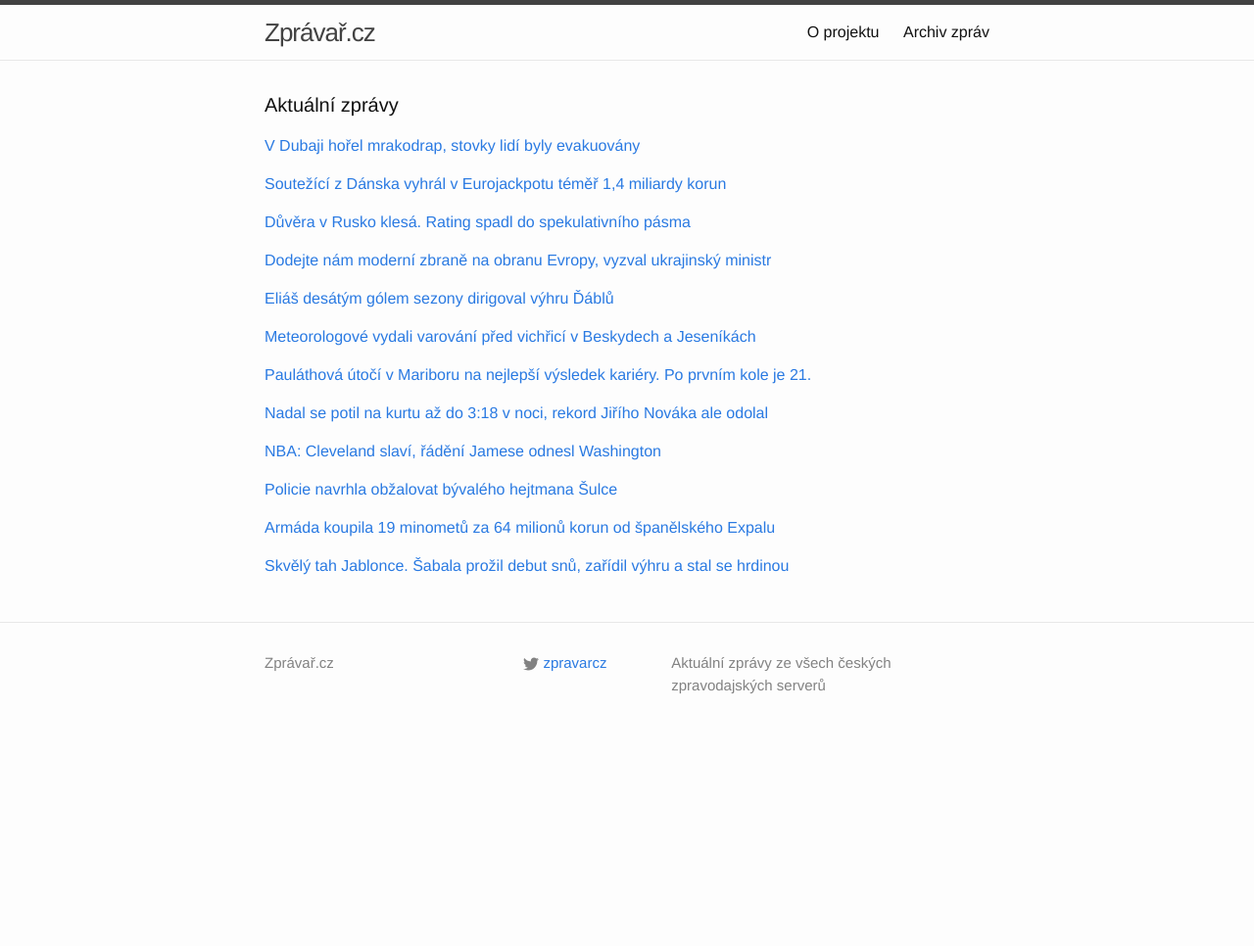
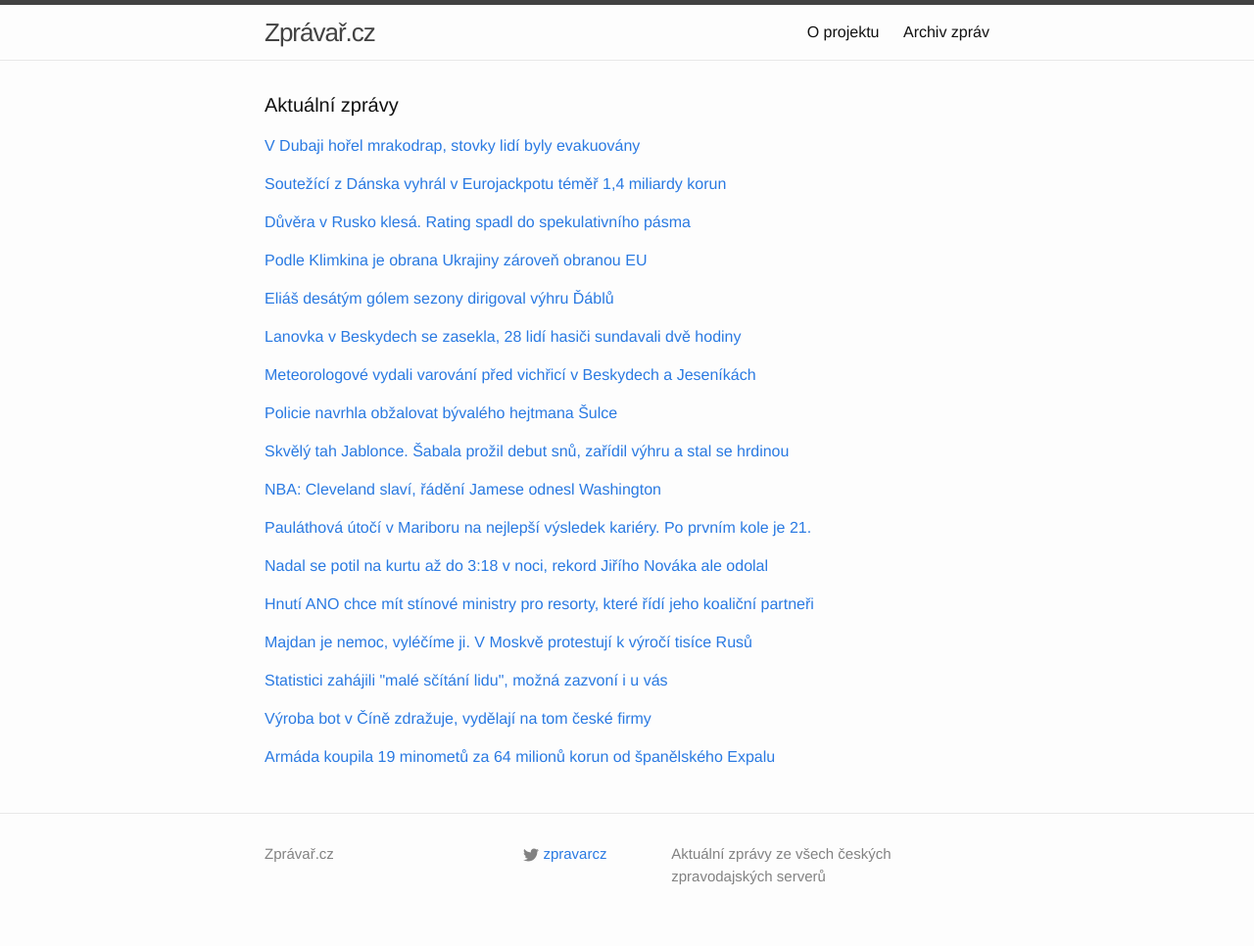
Before and after one commit to adliska/zpravar, a Jekyll site: the page built from index.html, in a window 1280 px wide. Shown: the whole page at 98% size. Built offline with Jekyll 4.4.1, drawn with Linux system fonts in a browser that asks for light colours; before the commit the page ends 900 px from its top, so only the background shows below that.

Commit message:
zpravar news update

```diff
--- a/index.html
+++ b/index.html
@@ -43,9 +43,10 @@ layout: default
 <li><a href=http://byznys.ihned.cz/c1-63569960-rusko-se-propadlo-do-spekulativniho-pasma-moody-s-mu-snizila-rating-na-ba1>Rusko se propadlo do spekulativního pásma. Moody's mu snížila rating na Ba1 - byznys.ihned.cz</a></li>
 <li><a href=http://www.financninoviny.cz/zpravodajstvi/zpravy/moody-s-snizila-rating-ruska-do-spekulativniho-pasma/1184001>Moody's snížila rating Ruska do spekulativního pásma - www.financninoviny.cz</a></li>
 </ul>
-</div><p><a href="javascript:;" onclick="toggle_visibility('zpravy3')">Dodejte nám moderní zbraně na obranu Evropy, vyzval ukrajinský ministr</a></p>
+</div><p><a href="javascript:;" onclick="toggle_visibility('zpravy3')">Podle Klimkina je obrana Ukrajiny zároveň obranou EU</a></p>
 <div id="zpravy3" style="display:none">
 <ul>
+<li><a href=http://www.ceskatelevize.cz/ct24/svet/302432-podle-klimkina-je-obrana-ukrajiny-zaroven-obranou-eu/>Podle Klimkina je obrana Ukrajiny zároveň obranou EU - www.ceskatelevize.cz</a></li>
 <li><a href=http://zahranicni.ihned.cz/rusko/c1-63570620-dodejte-nam-moderni-zbrane-na-obranu-evropy-vyzval-ukrajinsky-ministr>Dodejte nám moderní zbraně na obranu Evropy, vyzval ukrajinský ministr - zahranicni.ihned.cz</a></li>
 <li><a href=http://zpravy.idnes.cz/ukrajina-potrebuje-zbrane-rika-klimkin-d94-/zahranicni.aspx?c=A150221_111833_zahranicni_neh>Na Ukrajině se bojuje za Evropu. Potřebujeme zbraně, žádá ministr - zpravy.idnes.cz</a></li>
 <li><a href=http://zahranicni.ihned.cz/rusko/c1-63570620-potrebujeme-zbrane-pro-mir-a-obranu-evropske-unie-rika-ukrajinsky-ministr>Potřebujeme zbraně pro mír a obranu Evropské unie, říká ukrajinský ministr - zahranicni.ihned.cz</a></li>
@@ -63,8 +64,17 @@ layout: default
 <li><a href=http://hokej.idnes.cz/tlusty-asistoval-u-vyhry-caroliny-dup-/nhl.aspx?c=A150221_070708_nhl_Mkr>Tlustý asistoval u výhry Caroliny, Neuvirth pochytal 40 střel Rangers - hokej.idnes.cz</a></li>
 <li><a href=http://www.sportovninoviny.cz/zpravy/elias-svym-desatym-golem-prispel-k-vyhre-new-jersey/1184019>Eliáš svým desátým gólem přispěl k výhře New Jersey - www.sportovninoviny.cz</a></li>
 </ul>
-</div><p><a href="javascript:;" onclick="toggle_visibility('zpravy5')">Meteorologové vydali varování před vichřicí v Beskydech a Jeseníkách </a></p>
+</div><p><a href="javascript:;" onclick="toggle_visibility('zpravy5')">Lanovka v Beskydech se zasekla, 28 lidí hasiči sundavali dvě hodiny</a></p>
 <div id="zpravy5" style="display:none">
+<ul>
+<li><a href=http://www.ceskatelevize.cz/ct24/regiony/302429-lanovka-v-beskydech-se-zasekla-28-lidi-hasici-sundavali-dve-hodiny/>Lanovka v Beskydech se zasekla, 28 lidí hasiči sundavali dvě hodiny - www.ceskatelevize.cz</a></li>
+<li><a href=http://zpravy.aktualne.cz/regiony/moravskoslezsky/v-beskydech-se-zasekla-lanovka-uvizlo-na-ni-28-lidi/r~9e9ab074b9c011e4ab15002590604f2e/>V Beskydech se zasekla lanovka, uvízlo na ní 28 lidí - zpravy.aktualne.cz</a></li>
+<li><a href=http://www.ceskatelevize.cz/ct24/regiony/302429-lanovka-v-beskydech-uveznila-28-lidi-sundavali-je-hasici/>Lanovka v Beskydech uvěznila 28 lidí, sundavali je hasiči - www.ceskatelevize.cz</a></li>
+<li><a href=http://www.ceskatelevize.cz/ct24/regiony/302429-lanovka-na-javorovy-vrch-uveznila-40-lidi-vyprostuji-je-hasici/>Lanovka na Javorový vrch uvěznila 40 lidí, vyprošťují je hasiči - www.ceskatelevize.cz</a></li>
+<li><a href=http://www.ceskatelevize.cz/ct24/regiony/302429-na-lanovce-u-trince-uvizlo-40-lidi-na-miste-zasahuji-hasici/>Na lanovce u Třince uvízlo 40 lidí, na místě zasahují hasiči - www.ceskatelevize.cz</a></li>
+</ul>
+</div><p><a href="javascript:;" onclick="toggle_visibility('zpravy6')">Meteorologové vydali varování před vichřicí v Beskydech a Jeseníkách </a></p>
+<div id="zpravy6" style="display:none">
 <ul>
 <li><a href=http://www.lidovky.cz/meteorologove-vydali-varovani-pred-vichrici-v-beskydech-a-jesenikach-12o-/zpravy-domov.aspx?c=A150221_090608_ln_domov_mct>Meteorologové vydali varování před vichřicí v Beskydech a Jeseníkách  - www.lidovky.cz</a></li>
 <li><a href=http://www.denik.cz/z_domova/silny-vitr-zasahl-severovychod-ceska-na-horach-dosahuje-rychlosti-az-110-km-h-20.html>Silný vítr zasáhl severovýchod Česka, na horách dosahuje rychlosti až 110 km/h - www.denik.cz</a></li>
@@ -72,50 +82,79 @@ layout: default
 <li><a href=http://www.ceskenoviny.cz/zpravy/zpravy/silny-vitr-dnes-zasahl-severovychod-ceska/1184033>Silný vítr dnes zasáhl severovýchod Česka - www.ceskenoviny.cz</a></li>
 <li><a href=http://zpravy.aktualne.cz/pocasi/cesko-zasahl-silny-vitr-meteorologove-doporucuji-nevychazet/r~265f2f28b99c11e498be002590604f2e/>Česko zasáhl silný vítr. Meteorologové doporučují nevycházet - zpravy.aktualne.cz</a></li>
 </ul>
-</div><p><a href="javascript:;" onclick="toggle_visibility('zpravy6')">Pauláthová útočí v Mariboru na nejlepší výsledek kariéry. Po prvním kole je 21.</a></p>
-<div id="zpravy6" style="display:none">
+</div><p><a href="javascript:;" onclick="toggle_visibility('zpravy7')">Policie navrhla obžalovat bývalého hejtmana Šulce</a></p>
+<div id="zpravy7" style="display:none">
+<ul>
+<li><a href=http://www.ceskatelevize.cz/ct24/regiony/302425-policie-navrhla-obzalovat-byvaleho-hejtmana-sulce/>Policie navrhla obžalovat bývalého hejtmana Šulce - www.ceskatelevize.cz</a></li>
+<li><a href=http://www.denik.cz/z_domova/policie-navrhla-kvuli-odstupnemu-obzalovat-exhejtmana-sulce-20150221.html>Policie navrhla kvůli odstupnému obžalovat exhejtmana Šulce - www.denik.cz</a></li>
+<li><a href=http://zpravy.aktualne.cz/regiony/ustecky/policie-chce-pripad-exhejtmana-sulce-poslat-k-soudu/r~2f8b1146b99411e4a10c0025900fea04/>Policie chce případ exhejtmana Šulce poslat k soudu - zpravy.aktualne.cz</a></li>
+<li><a href=http://usti.idnes.cz/policie-poda-obzalobu-na-exhejmana-sulce-fd6-/usti-zpravy.aspx?c=A150221_2141562_usti-zpravy_cen>Policie navrhla obžalovat bývalého hejtmana Šulce - usti.idnes.cz</a></li>
+</ul>
+</div><p><a href="javascript:;" onclick="toggle_visibility('zpravy8')">Skvělý tah Jablonce. Šabala prožil debut snů, zařídil výhru a stal se hrdinou</a></p>
+<div id="zpravy8" style="display:none">
+<ul>
+<li><a href=http://www.denik.cz/fotbal/skvely-tah-jablonce-sabala-prozil-debut-snu-zaridil-vyhru-a-stal-se-hrdinou-2015.html>Skvělý tah Jablonce. Šabala prožil debut snů, zařídil výhru a stal se hrdinou - www.denik.cz</a></li>
+<li><a href=http://www.rozhlas.cz/_zprava/lotys-sabala-pul-roku-nehral-v-ceske-lize-se-uvedl-dvema-goly-v-prvnim-zapase--1458258>Lotyš Šabala půl roku nehrál, v české lize se uvedl dvěma góly v prvním zápase - www.rozhlas.cz</a></li>
+<li><a href=http://sport.aktualne.cz/dvougolovy-jablonecky-debutant-sabala-varovani-pro-vrbu/r~a3f1171ab95d11e498be002590604f2e/>Dvougólový jablonecký debutant Šabala: Varování pro Vrbu - sport.aktualne.cz</a></li>
+<li><a href=http://www.tyden.cz/rubriky/sport/fotbal/zahranicni-souteze/sabala-prozil-debut-snu-dvema-goly-zaridil-jablonci-vitezstvi_334079.html>Šabala prožil debut snů, dvěma góly zařídil Jablonci vítězství - www.tyden.cz</a></li>
+</ul>
+</div><p><a href="javascript:;" onclick="toggle_visibility('zpravy9')">NBA: Cleveland slaví, řádění Jamese odnesl Washington</a></p>
+<div id="zpravy9" style="display:none">
+<ul>
+<li><a href=http://sport.aktualne.cz/nba-cleveland-slavi-radeni-jamese-odnesl-washington/r~3e49befeb9ac11e49fc3002590604f2e/>NBA: Cleveland slaví, řádění Jamese odnesl Washington - sport.aktualne.cz</a></li>
+<li><a href=http://sport.idnes.cz/basketbal-nba-zpravodajstvi-dgc-/basket.aspx?c=A150221_100026_sport-basket_rou>Cleveland v NBA díky 28 bodům Jamese deklasoval Washington - sport.idnes.cz</a></li>
+<li><a href=http://www.denik.cz/ostatni_sport/to-byl-vyprask-cleveland-diky-28-bodum-jamese-smetl-washington-20150221.html>To byl výprask. Cleveland díky 28 bodům Jamese smetl Washington - www.denik.cz</a></li>
+<li><a href=http://www.sportovninoviny.cz/zpravy/cleveland-v-nba-diky-28-bodum-jamese-deklasoval-washington/1184055>Cleveland v NBA díky 28 bodům Jamese deklasoval Washington - www.sportovninoviny.cz</a></li>
+</ul>
+</div><p><a href="javascript:;" onclick="toggle_visibility('zpravy10')">Pauláthová útočí v Mariboru na nejlepší výsledek kariéry. Po prvním kole je 21.</a></p>
+<div id="zpravy10" style="display:none">
 <ul>
 <li><a href=http://www.rozhlas.cz/_zprava/paulathova-utoci-v-mariboru-na-nejlepsi-vysledek-kariery-po-prvnim-kole-je-21--1458281>Pauláthová útočí v Mariboru na nejlepší výsledek kariéry. Po prvním kole je 21. - www.rozhlas.cz</a></li>
 <li><a href=http://www.denik.cz/zimni_sporty/paulathova-utoci-v-obrim-slalomu-na-body-po-prvni-jizde-je-jednadvacata-20150221.html>Pauláthová útočí v obřím slalomu na body, po první jízdě je jednadvacátá - www.denik.cz</a></li>
 <li><a href=http://sport.idnes.cz/lyrovani-sp-obri-slalom-paulathova-duh-/lyzovani.aspx?c=A150221_113311_lyzovani_rou>Pauláthová pojede v Mariboru druhé kolo obřího slalomu, vede Fenningerová - sport.idnes.cz</a></li>
 <li><a href=http://www.sportovninoviny.cz/zpravy/paulathova-je-po-1-kole-obriho-slalomu-v-mariboru-na-21-miste/1184078>Pauláthová je po 1. kole obřího slalomu v Mariboru na 21. místě - www.sportovninoviny.cz</a></li>
 </ul>
-</div><p><a href="javascript:;" onclick="toggle_visibility('zpravy7')">Nadal se potil na kurtu až do 3:18 v noci, rekord Jiřího Nováka ale odolal</a></p>
-<div id="zpravy7" style="display:none">
+</div><p><a href="javascript:;" onclick="toggle_visibility('zpravy11')">Nadal se potil na kurtu až do 3:18 v noci, rekord Jiřího Nováka ale odolal</a></p>
+<div id="zpravy11" style="display:none">
 <ul>
 <li><a href=http://www.denik.cz/tenis/nadal-se-potil-na-kurtu-az-do-3-18-v-noci-rekord-jiriho-novaka-ale-odolal-201502.html>Nadal se potil na kurtu až do 3:18 v noci, rekord Jiřího Nováka ale odolal - www.denik.cz</a></li>
 <li><a href=http://sport.aktualne.cz/nadal-v-riu-postoupil-v-3-18-v-noci-novakuv-rekord-odolal/r~40788baab9b211e486b9002590604f2e/>Nadal v Riu postoupil v 3:18 v noci, Novákův rekord odolal - sport.aktualne.cz</a></li>
 <li><a href=http://sport.idnes.cz/tenis-nadal-nocni-zapas-0vm-/tenis.aspx?c=A150221_111452_tenis_rou>Nadal na turnaji v Riu postoupil v 3:18 v noci, Novákův rekord odolal - sport.idnes.cz</a></li>
 <li><a href=http://www.tyden.cz/rubriky/sport/tenis/nadal-hral-az-do-rana-rekord-novaka-ale-neprekonal_334094.html>Nadal hrál až do rána. Rekord Nováka ale nepřekonal - www.tyden.cz</a></li>
 </ul>
-</div><p><a href="javascript:;" onclick="toggle_visibility('zpravy8')">NBA: Cleveland slaví, řádění Jamese odnesl Washington</a></p>
-<div id="zpravy8" style="display:none">
+</div><p><a href="javascript:;" onclick="toggle_visibility('zpravy12')">Hnutí ANO chce mít stínové ministry pro resorty, které řídí jeho koaliční partneři</a></p>
+<div id="zpravy12" style="display:none">
 <ul>
-<li><a href=http://sport.aktualne.cz/nba-cleveland-slavi-radeni-jamese-odnesl-washington/r~3e49befeb9ac11e49fc3002590604f2e/>NBA: Cleveland slaví, řádění Jamese odnesl Washington - sport.aktualne.cz</a></li>
-<li><a href=http://sport.idnes.cz/basketbal-nba-zpravodajstvi-dgc-/basket.aspx?c=A150221_100026_sport-basket_rou>Cleveland v NBA díky 28 bodům Jamese deklasoval Washington - sport.idnes.cz</a></li>
-<li><a href=http://www.denik.cz/ostatni_sport/to-byl-vyprask-cleveland-diky-28-bodum-jamese-smetl-washington-20150221.html>To byl výprask. Cleveland díky 28 bodům Jamese smetl Washington - www.denik.cz</a></li>
-<li><a href=http://www.sportovninoviny.cz/zpravy/cleveland-v-nba-diky-28-bodum-jamese-deklasoval-washington/1184055>Cleveland v NBA díky 28 bodům Jamese deklasoval Washington - www.sportovninoviny.cz</a></li>
+<li><a href=http://www.rozhlas.cz/_zprava/hnuti-ano-chce-mit-stinove-ministry-pro-resorty-ktere-ridi-jeho-koalicni-partneri--1458290>Hnutí ANO chce mít stínové ministry pro resorty, které řídí jeho koaliční partneři - www.rozhlas.cz</a></li>
+<li><a href=http://www.ceskatelevize.cz/ct24/domaci/302423-ano-hleda-stinove-ministry-loni-za-to-pritom-cssd-kritizovalo/>ANO hledá stínové ministry, loni za to přitom ČSSD kritizovalo - www.ceskatelevize.cz</a></li>
+<li><a href=http://zpravy.idnes.cz/babis-chce-mit-stinovou-vladu-djy-/domaci.aspx?c=A150220_221527_domaci_kha>Babiš hledá stínové ministry. Chce Jermanovou i syna brankáře Holečka - zpravy.idnes.cz</a></li>
 </ul>
-</div><p><a href="javascript:;" onclick="toggle_visibility('zpravy9')">Policie navrhla obžalovat bývalého hejtmana Šulce</a></p>
-<div id="zpravy9" style="display:none">
+</div><p><a href="javascript:;" onclick="toggle_visibility('zpravy13')">Majdan je nemoc, vyléčíme ji. V Moskvě protestují k výročí tisíce Rusů</a></p>
+<div id="zpravy13" style="display:none">
 <ul>
-<li><a href=http://www.ceskatelevize.cz/ct24/regiony/302425-policie-navrhla-obzalovat-byvaleho-hejtmana-sulce/>Policie navrhla obžalovat bývalého hejtmana Šulce - www.ceskatelevize.cz</a></li>
-<li><a href=http://www.denik.cz/z_domova/policie-navrhla-kvuli-odstupnemu-obzalovat-exhejtmana-sulce-20150221.html>Policie navrhla kvůli odstupnému obžalovat exhejtmana Šulce - www.denik.cz</a></li>
-<li><a href=http://zpravy.aktualne.cz/regiony/ustecky/policie-chce-pripad-exhejtmana-sulce-poslat-k-soudu/r~2f8b1146b99411e4a10c0025900fea04/>Policie chce případ exhejtmana Šulce poslat k soudu - zpravy.aktualne.cz</a></li>
-<li><a href=http://usti.idnes.cz/policie-poda-obzalobu-na-exhejmana-sulce-fd6-/usti-zpravy.aspx?c=A150221_2141562_usti-zpravy_cen>Policie navrhla obžalovat bývalého hejtmana Šulce - usti.idnes.cz</a></li>
+<li><a href=http://zpravy.idnes.cz/antimajdan-protest-moskva-dcx-/zahranicni.aspx?c=A150221_121228_zahranicni_im>Majdan je nemoc, vyléčíme ji. V Moskvě protestují k výročí tisíce Rusů - zpravy.idnes.cz</a></li>
+<li><a href=http://www.ceskatelevize.cz/ct24/svet/302430-s-prevratem-na-majdanu-se-nesmirime-vzkazalo-centrum-moskvy/>S převratem na Majdanu se nesmíříme, vzkázalo centrum Moskvy - www.ceskatelevize.cz</a></li>
+<li><a href=http://www.ceskenoviny.cz/zpravy/zpravy/v-moskve-demonstruje-proti-majdanu-odhadem-na-20-000-lidi/1184081>V Moskvě demonstruje proti Majdanu odhadem na 20.000 lidí - www.ceskenoviny.cz</a></li>
 </ul>
-</div><p><a href="javascript:;" onclick="toggle_visibility('zpravy10')">Armáda koupila 19 minometů za 64 milionů korun od španělského Expalu</a></p>
-<div id="zpravy10" style="display:none">
+</div><p><a href="javascript:;" onclick="toggle_visibility('zpravy14')">Statistici zahájili "malé sčítání lidu", možná zazvoní i u vás</a></p>
+<div id="zpravy14" style="display:none">
+<ul>
+<li><a href=http://www.ceskatelevize.cz/ct24/domaci/302433-statistici-zahajili-male-scitani-lidu-mozna-zazvoni-i-u-vas/>Statistici zahájili "malé sčítání lidu", možná zazvoní i u vás - www.ceskatelevize.cz</a></li>
+<li><a href=http://www.financninoviny.cz/zpravodajstvi/zpravy/csu-zacal-zjistovat-prijmy-a-zivotni-podminky-ceskych-domacnosti/1184069>ČSÚ začal zjišťovat příjmy a životní podmínky českých domácností - www.financninoviny.cz</a></li>
+<li><a href=http://www.rozhlas.cz/_zprava/zamestnanci-csu-navstivi-kvuli-pruzkumu-deset-tisic-domacnosti--1458245>Zaměstnanci ČSÚ navštíví kvůli průzkumu deset tisíc domácností - www.rozhlas.cz</a></li>
+</ul>
+</div><p><a href="javascript:;" onclick="toggle_visibility('zpravy15')">Výroba bot v Číně zdražuje, vydělají na tom české firmy</a></p>
+<div id="zpravy15" style="display:none">
+<ul>
+<li><a href=http://zpravy.e15.cz/byznys/prumysl-a-energetika/vyroba-bot-v-cine-zdrazuje-vydelaji-na-tom-ceske-firmy-1165226>Výroba bot v Číně zdražuje, vydělají na tom české firmy - zpravy.e15.cz</a></li>
+<li><a href=http://byznys.ihned.cz/c1-63570960-boty-made-in-china-se-prodrazuji-nemecke-firmy-otukavaji-vyrobce-v-cesku>Boty "Made in China" se prodražují. Německé firmy oťukávají výrobce v Česku - byznys.ihned.cz</a></li>
+<li><a href=http://zpravy.e15.cz/byznys/prumysl-a-energetika/v-cine-zdrazuji-materialy-i-pracovni-sila-vydelaji-na-tom-ceske-firmy-1165226>V Číně zdražují materiály i pracovní síla, vydělají na tom české firmy - zpravy.e15.cz</a></li>
+</ul>
+</div><p><a href="javascript:;" onclick="toggle_visibility('zpravy16')">Armáda koupila 19 minometů za 64 milionů korun od španělského Expalu</a></p>
+<div id="zpravy16" style="display:none">
 <ul>
 <li><a href=http://www.denik.cz/z_domova/armada-koupila-19-minometu-za-64-milionu-korun-od-spanelskeho-expalu-20150221.html>Armáda koupila 19 minometů za 64 milionů korun od španělského Expalu - www.denik.cz</a></li>
 <li><a href=http://zpravy.aktualne.cz/domaci/armada-ziskala-19-minometu-za-64-milionu/r~2d4c305ab99311e49e4b0025900fea04/>Po letech přijde změna. Armáda má 19 minometů za 64 milionů - zpravy.aktualne.cz</a></li>
 <li><a href=http://www.ceskenoviny.cz/zpravy/zpravy/armada-ziskala-19-minometu-za-64-milionu-od-spanelskeho-expalu/1184007>Armáda získala 19 minometů za 64 milionů od španělského Expalu - www.ceskenoviny.cz</a></li>
 </ul>
-</div><p><a href="javascript:;" onclick="toggle_visibility('zpravy11')">Skvělý tah Jablonce. Šabala prožil debut snů, zařídil výhru a stal se hrdinou</a></p>
-<div id="zpravy11" style="display:none">
-<ul>
-<li><a href=http://www.denik.cz/fotbal/skvely-tah-jablonce-sabala-prozil-debut-snu-zaridil-vyhru-a-stal-se-hrdinou-2015.html>Skvělý tah Jablonce. Šabala prožil debut snů, zařídil výhru a stal se hrdinou - www.denik.cz</a></li>
-<li><a href=http://sport.aktualne.cz/dvougolovy-jablonecky-debutant-sabala-varovani-pro-vrbu/r~a3f1171ab95d11e498be002590604f2e/>Dvougólový jablonecký debutant Šabala: Varování pro Vrbu - sport.aktualne.cz</a></li>
-<li><a href=http://www.tyden.cz/rubriky/sport/fotbal/zahranicni-souteze/sabala-prozil-debut-snu-dvema-goly-zaridil-jablonci-vitezstvi_334079.html>Šabala prožil debut snů, dvěma góly zařídil Jablonci vítězství - www.tyden.cz</a></li>
-</ul>
 </div></div>
```
